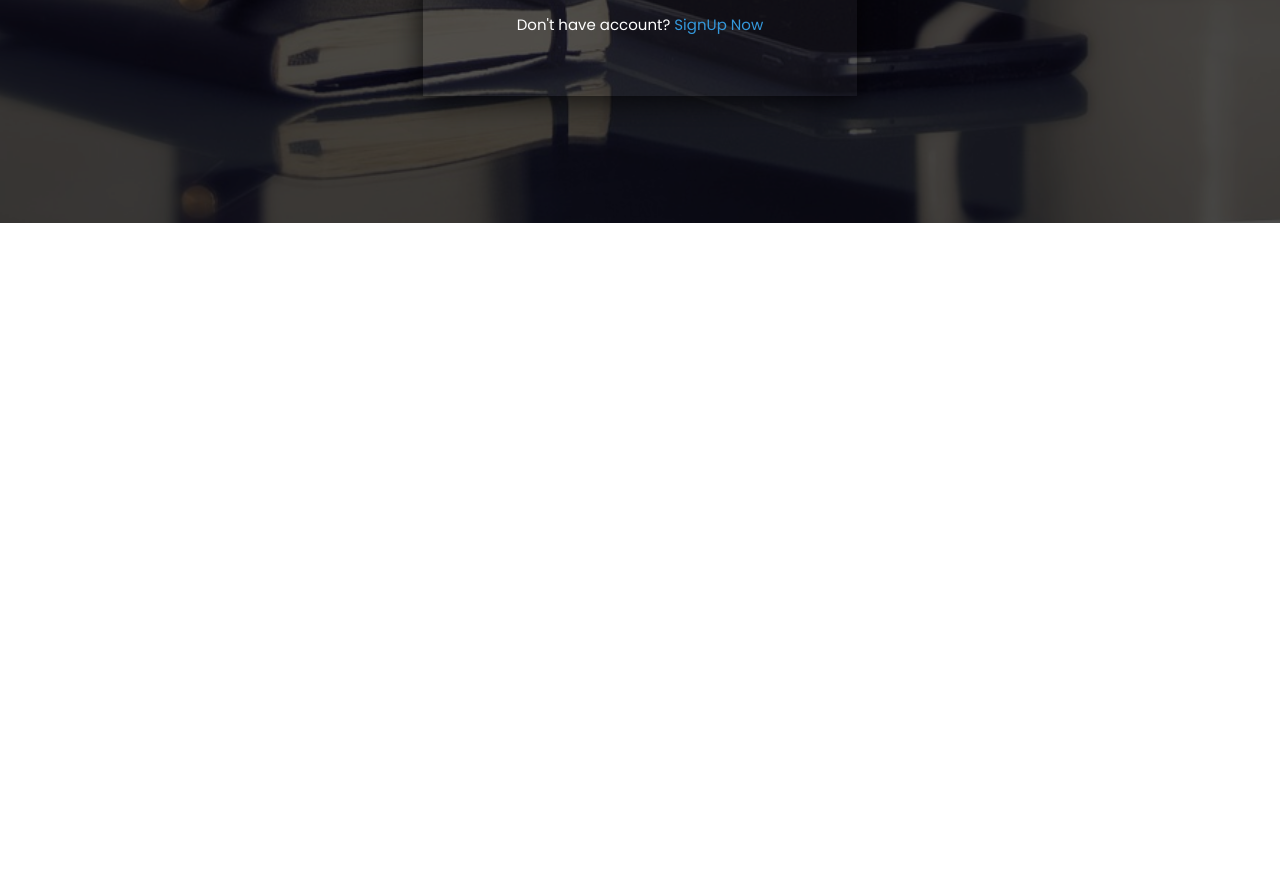
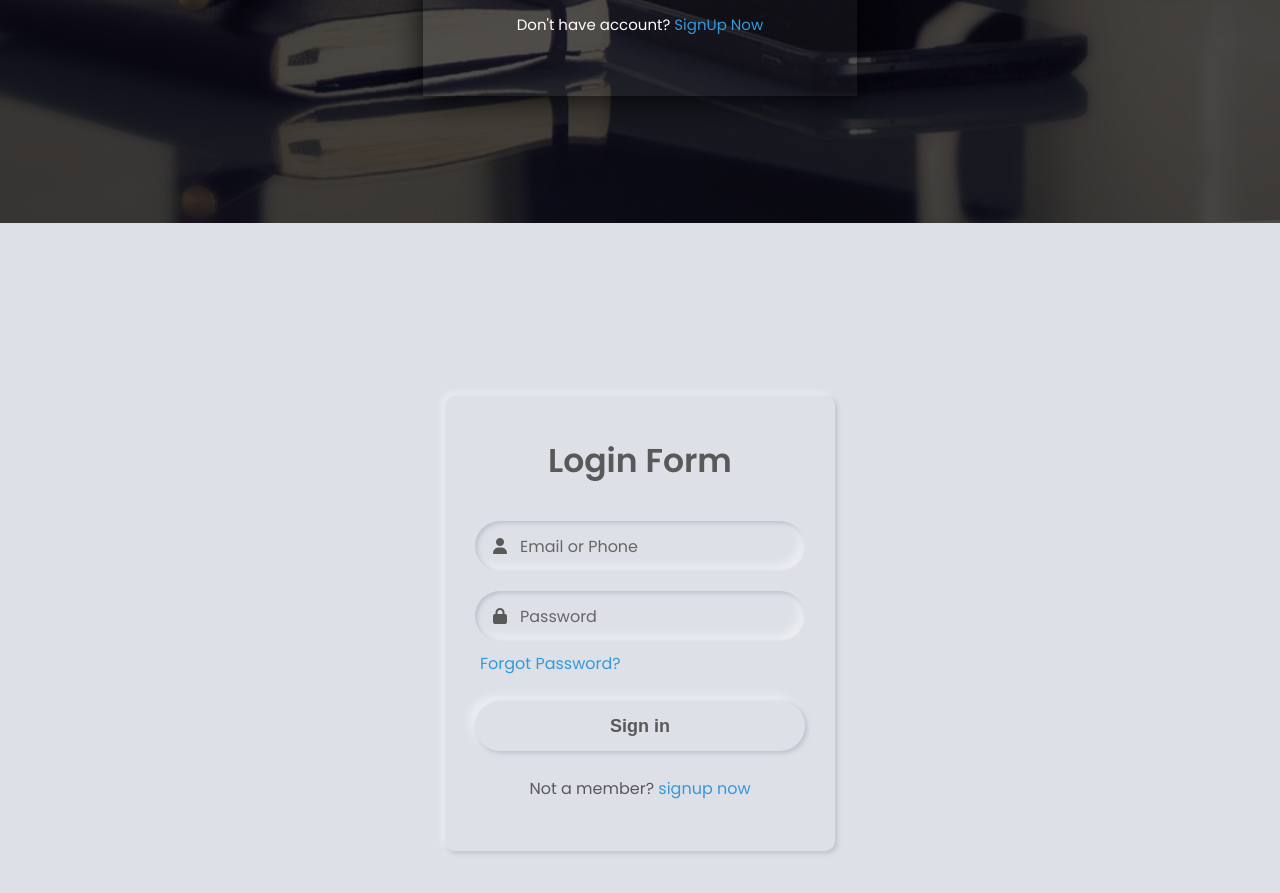
Before and after one commit to PriontoAbdullah/CSS-Login-Form, a plain HTML site: page index.html in a window 1280 px wide. Shown: the part 577-1470 px from the top of the page. Before the commit the page ends 800 px from the top, so only its background shows below. Drawn offline with Linux system fonts and the light colour scheme.

Commit message:
Neumorphism Login

```diff
--- /dev/null
+++ b/Neumorphism-Login.css
@@ -0,0 +1,128 @@
+@import url('https://fonts.googleapis.com/css?family=Poppins:400,500,600,700&display=swap');
+
+#Neumorphism-Login {
+    margin: 0;
+    padding: 0;
+    min-height: 100vh;
+    /* user-select: none; */
+    box-sizing: border-box;
+    font-family: 'Poppins', sans-serif;
+    display: grid;
+    place-items: center;
+    background: #dde1e7;
+    text-align: center;
+}
+
+.contentN {
+    width: 330px;
+    padding: 40px 30px;
+    background: #dde1e7;
+    border-radius: 10px;
+    box-shadow: -3px -3px 7px #ffffff73, 2px 2px 5px rgba(94, 104, 121, 0.288);
+}
+
+.contentN .text {
+    font-size: 33px;
+    font-weight: 600;
+    margin-bottom: 35px;
+    color: #595959;
+}
+
+.fieldN {
+    height: 50px;
+    width: 100%;
+    display: flex;
+    position: relative;
+}
+
+.fieldN:nth-child(2) {
+    margin-top: 20px;
+}
+
+.fieldN input {
+    height: 100%;
+    width: 100%;
+    padding-left: 45px;
+    outline: none;
+    border: none;
+    font-size: 18px;
+    background: #dde1e7;
+    color: #595959;
+    border-radius: 25px;
+    box-shadow: inset 2px 2px 5px #BABECC, inset -5px -5px 10px #ffffff73;
+}
+
+.fieldN input:focus {
+    box-shadow: inset 1px 1px 2px #BABECC, inset -1px -1px 2px #ffffff73;
+}
+
+.fieldN span {
+    position: absolute;
+    color: #595959;
+    width: 50px;
+    line-height: 50px;
+}
+
+.fieldN label {
+    position: absolute;
+    top: 50%;
+    transform: translateY(-50%);
+    left: 45px;
+    pointer-events: none;
+    color: #666666;
+}
+
+.fieldN input:valid~label {
+    opacity: 0;
+}
+
+.forgot-pass {
+    text-align: left;
+    margin: 10px 0 10px 5px;
+}
+
+.forgot-pass a {
+    font-size: 16px;
+    color: #3498db;
+    text-decoration: none;
+}
+
+.forgot-pass:hover a {
+    text-decoration: underline;
+}
+
+button {
+    margin: 15px 0;
+    width: 100%;
+    height: 50px;
+    font-size: 18px;
+    line-height: 50px;
+    font-weight: 600;
+    background: #dde1e7;
+    border-radius: 25px;
+    border: none;
+    outline: none;
+    cursor: pointer;
+    color: #595959;
+    box-shadow: 2px 2px 5px #BABECC, -5px -5px 10px #ffffff73;
+}
+
+button:focus {
+    color: #3498db;
+    box-shadow: inset 2px 2px 5px #BABECC, inset -5px -5px 10px #ffffff73;
+}
+
+.sign-up {
+    margin: 10px 0;
+    color: #595959;
+    font-size: 16px;
+}
+
+.sign-up a {
+    color: #3498db;
+    text-decoration: none;
+}
+
+.sign-up a:hover {
+    text-decoration: underline;
+}
--- a/index.html
+++ b/index.html
@@ -1,13 +1,16 @@
 <!DOCTYPE html>
 <html lang="en">
+
 <head>
     <meta charset="UTF-8">
     <meta name="viewport" content="width=device-width, initial-scale=1.0">
     <title>CSS Login Form</title>
     <link rel="stylesheet" href="background-login.css">
+    <link rel="stylesheet" href="Neumorphism-Login.css">
 
     <script src="https://kit.fontawesome.com/a076d05399.js"></script>
 </head>
+
 <body>
 
     <!------ Background Login ------>
@@ -49,15 +52,44 @@
     </section>
 
 
+    <!------ Background Login ------>
+    <section id='Neumorphism-Login'>
+        <div class="contentN">
+            <div class="text">
+                Login Form</div>
+            <form action="#">
+                <div class="fieldN">
+                    <input type="text" required>
+                    <span class="fas fa-user"></span>
+                    <label>Email or Phone</label>
+                </div>
+                <div class="fieldN">
+                    <input type="password" required>
+                    <span class="fas fa-lock"></span>
+                    <label>Password</label>
+                </div>
+                <div class="forgot-pass">
+                    <a href="#">Forgot Password?</a></div>
+                <button>Sign in</button>
+                <div class="sign-up">
+                    Not a member?
+                    <a href="#">signup now</a>
+                </div>
+            </form>
+        </div>
+    </section>
+
+
+    <!------ Background Login ------>
     <script>
         const pass_field = document.querySelector('.pass-key');
         const showBtn = document.querySelector('.show');
-        showBtn.addEventListener('click', function(){
-         if(pass_field.type === "password"){
+        showBtn.addEventListener('click', function () {
+            if (pass_field.type === "password") {
                 pass_field.type = "text";
                 showBtn.textContent = "HIDE";
                 showBtn.style.color = "#3498db";
-         }else{
+            } else {
                 pass_field.type = "password";
                 showBtn.textContent = "SHOW";
                 showBtn.style.color = "#222";
@@ -66,4 +98,5 @@
     </script>
 
 </body>
+
 </html>
```
Lines whose indentation alone changed are shown as unchanged.
